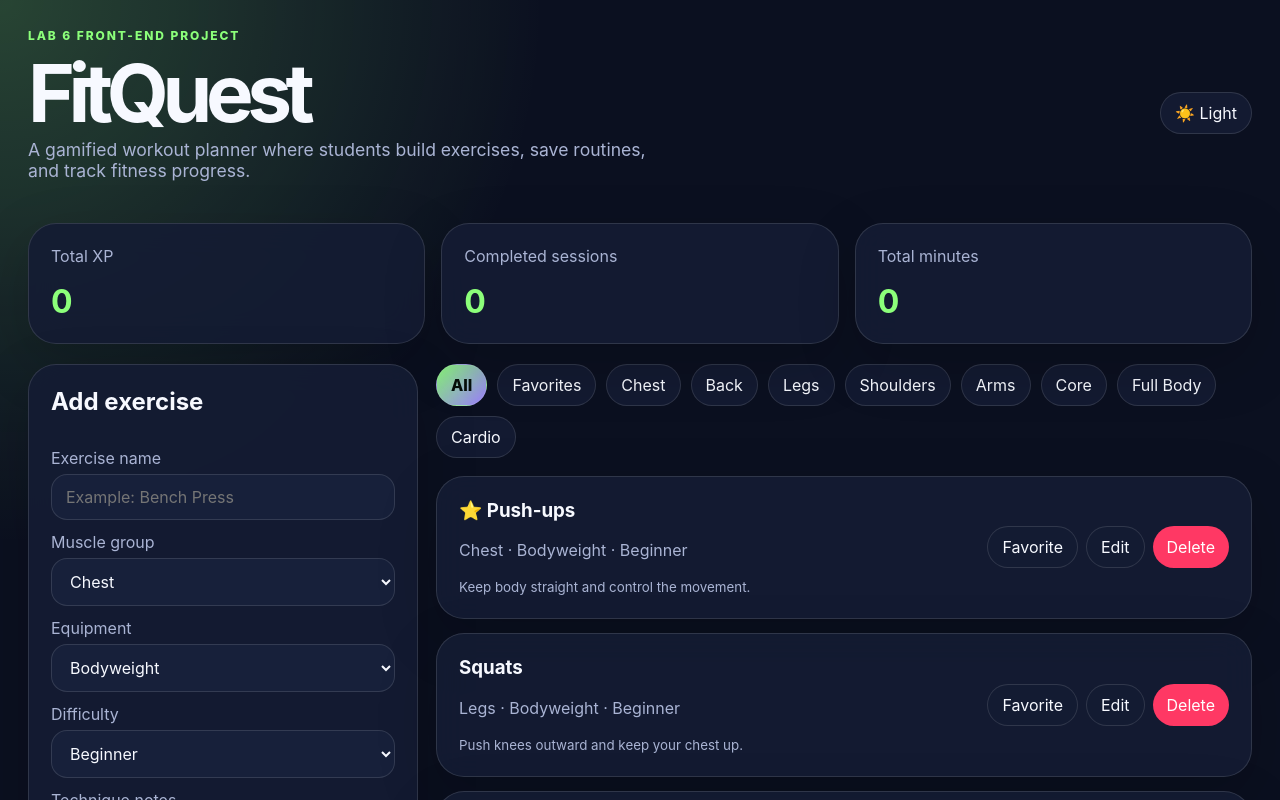
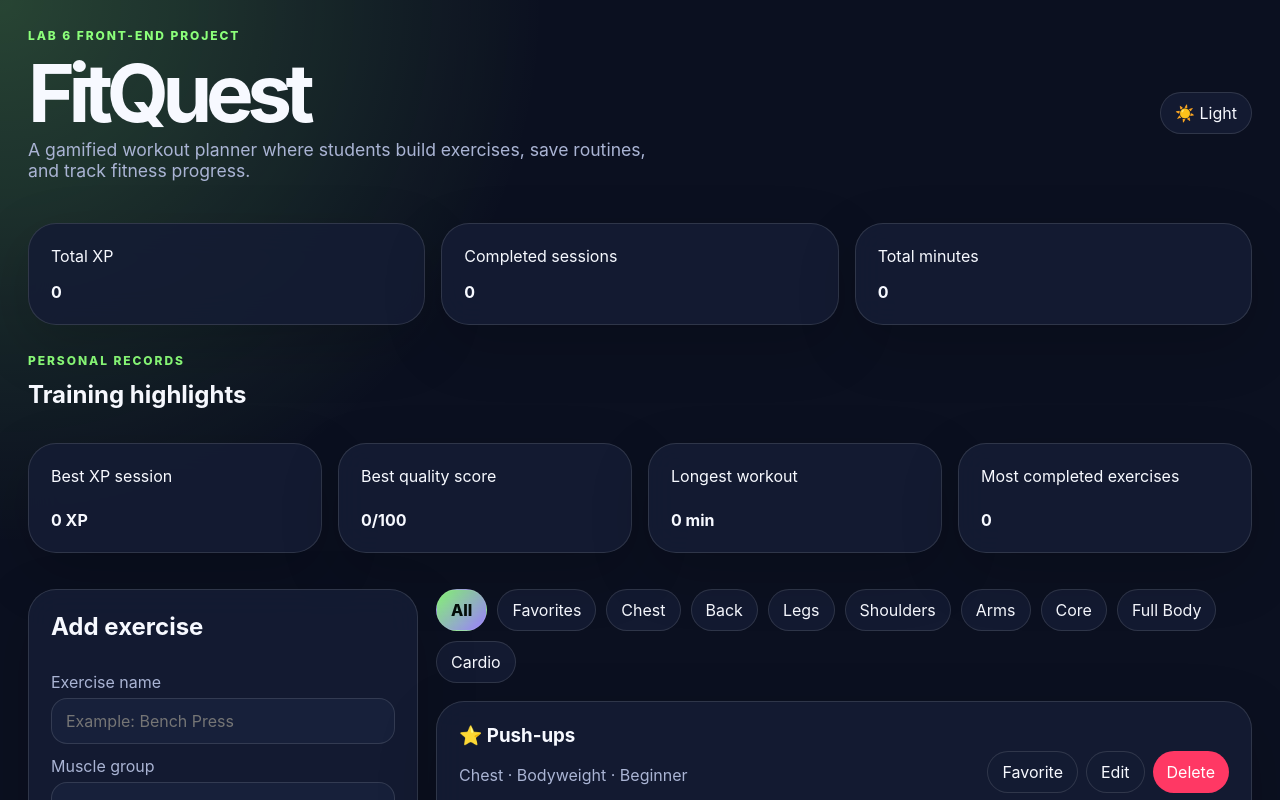
Before and after one commit to loredanaahsl/fitquest-lab6, a React (Vite) app: page / in a window 1280 px wide. Shown: the top 800 px of the page. Built offline with nearby package versions, Linux system fonts and the light colour scheme.

Commit message:
Add personal records section to dashboard

```diff
--- a/src/App.jsx
+++ b/src/App.jsx
@@ -77,7 +77,40 @@ const [selectedWorkoutExercises, setSelectedWorkoutExercises] = useState([]);
 const [activeSession, setActiveSession] = useState(null);
 const [history, setHistory] = useLocalStorage("fitquest-history", []);
 const [xp, setXp] = useLocalStorage("fitquest-xp", 0);
+const personalRecords = useMemo(() => {
+  if (history.length === 0) {
+    return {
+      bestXp: 0,
+      bestQuality: 0,
+      longestWorkout: 0,
+      mostExercises: 0
+    };
+  }
 
+  return history.reduce(
+    (records, session) => {
+      const completedExercises = session.exercises.filter(
+        (exercise) => exercise.completed
+      ).length;
+
+      return {
+        bestXp: Math.max(records.bestXp, session.gainedXp || 0),
+        bestQuality: Math.max(records.bestQuality, session.qualityScore || 0),
+        longestWorkout: Math.max(
+          records.longestWorkout,
+          session.durationMinutes || 0
+        ),
+        mostExercises: Math.max(records.mostExercises, completedExercises)
+      };
+    },
+    {
+      bestXp: 0,
+      bestQuality: 0,
+      longestWorkout: 0,
+      mostExercises: 0
+    }
+  );
+}, [history]);
   const filteredExercises = useMemo(() => {
     if (exerciseFilter === "All") return exercises;
     if (exerciseFilter === "Favorites") {
@@ -280,7 +313,39 @@ const gainedXp = quality.gainedXp;
   </article>
 </section>
 
-      {activeSession && (
+{/* ✅ ADD PERSONAL RECORDS HERE */}
+<section className="section-gap">
+  <div className="section-title">
+    <div>
+      <p className="eyebrow">Personal records</p>
+      <h2>Training highlights</h2>
+    </div>
+  </div>
+
+  <div className="records-grid">
+    <article className="card record-card">
+      <p>Best XP session</p>
+      <strong>{personalRecords.bestXp} XP</strong>
+    </article>
+
+    <article className="card record-card">
+      <p>Best quality score</p>
+      <strong>{personalRecords.bestQuality}/100</strong>
+    </article>
+
+    <article className="card record-card">
+      <p>Longest workout</p>
+      <strong>{personalRecords.longestWorkout} min</strong>
+    </article>
+
+    <article className="card record-card">
+      <p>Most completed exercises</p>
+      <strong>{personalRecords.mostExercises}</strong>
+    </article>
+  </div>
+</section>
+
+{activeSession && (
   <section className="card section-gap">
     <h2>{activeSession.workoutTitle}</h2>
 
--- a/src/styles/styles.css
+++ b/src/styles/styles.css
@@ -338,38 +338,45 @@ textarea {
 }
 .stats-grid {
   display: grid;
-  grid-template-columns: repeat(3, 1fr);
+  grid-template-columns: repeat(3, minmax(0, 1fr));
   gap: 16px;
-  margin-bottom: 20px;
+  margin-top: 24px;
+  margin-bottom: 28px;
 }
 
-.stat-card p {
-  color: var(--muted);
+.stat-card {
+  min-height: 100px;
+  display: flex;
+  flex-direction: column;
+  justify-content: center;
 }
 
-.stat-card strong {
-  font-size: 2rem;
-  color: var(--primary);
+.section-gap {
+  margin-top: 28px;
 }
 
-.completed {
-  color: var(--muted);
-  text-decoration: line-through;
-}
-.quality-meter {
-  height: 10px;
-  margin: 10px 0 6px;
-  border-radius: 999px;
-  overflow: hidden;
-  background: var(--card-strong);
+.section-title {
+  margin-bottom: 14px;
 }
 
-.quality-meter span {
-  display: block;
-  height: 100%;
-  border-radius: inherit;
-  background: linear-gradient(90deg, var(--primary), var(--secondary));
+.records-grid {
+  display: grid;
+  grid-template-columns: repeat(4, minmax(0, 1fr));
+  gap: 16px;
+  margin-top: 12px;
 }
-.workout-card p {
-  margin: 4px 0;
+
+.record-card {
+  min-height: 100px;
+  display: flex;
+  flex-direction: column;
+  justify-content: center;
 }
+
+.record-card strong {
+  margin-top: 8px;
+}
+
+.two-column {
+  margin-top: 36px;
+}
```
